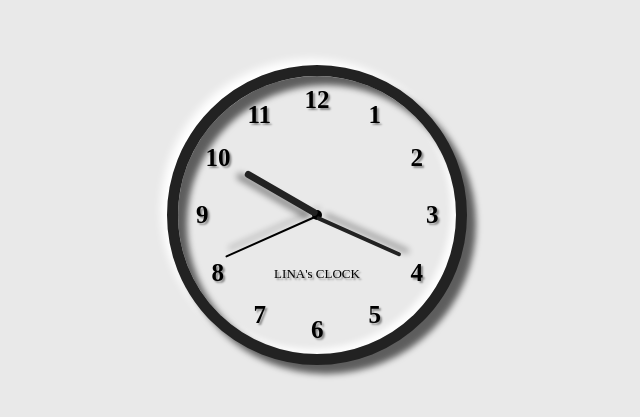
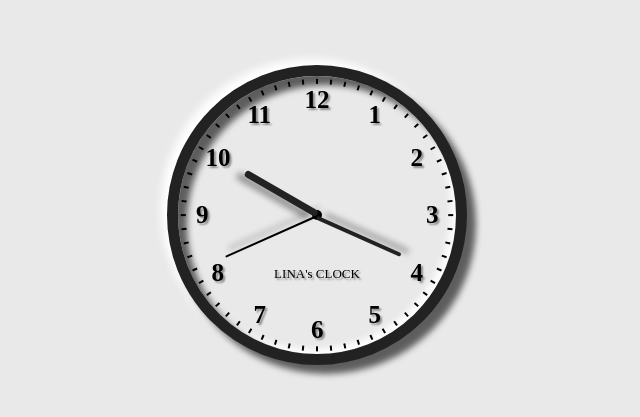
Before and after one commit to musekorea/js-Clock1, a plain HTML site: page index.html in a window 1280 px wide. Shown: the part 193-610 px from the top of the page, 323-963 px from the left. Drawn offline with Linux system fonts and the light colour scheme.

Commit message:
makePins

```diff
--- a/index.js
+++ b/index.js
@@ -1,6 +1,8 @@
 const secondHand = document.querySelector('#secondHand');
 const minuteHand = document.querySelector('#minutedHand');
 const hourHand = document.querySelector('#hourHand');
+const pin = document.querySelectorAll('.pin');
+const container = document.querySelector('.container');
 
 setInterval(clock, 1000);
 function clock() {
@@ -22,3 +24,21 @@ function minuteMove(a) {
 function hourMove(a) {
   hourHand.style.transform = `rotate(${a * 30}deg)`;
 }
+
+for (let i = 0; i < 60; i++) {
+  const div = document.createElement('div');
+  div.classList.add('pinBox');
+  div.innerHTML = `
+  <div class="pin pinBlack">
+  <div class="pin pinWhite"></div>
+  </div>`;
+  container.appendChild(div);
+}
+let i = 0;
+const pinboxes = document.querySelectorAll('.pinBox');
+pinboxes.forEach((pinBox) => {
+  let degree = i * 6;
+  i++;
+  pinBox.style.transform = `rotate(${degree}deg) translateY(-50%)`;
+});
+/* pinbox.style.transform = `rotate(12deg)`; */
--- a/style.css
+++ b/style.css
@@ -146,3 +146,18 @@ body {
   font-size: 13px;
   text-shadow: 2px 2px 2px rgba(0, 0, 0, 0.4);
 }
+.pinBox {
+  position: absolute;
+  height: 49%;
+  width: 2px;
+  transform-origin: center;
+}
+.pinBlack {
+  background-color: transparent;
+  height: 50%;
+}
+.pinWhite {
+  height: 8%;
+  background-color: black;
+}
+/* transform: rotate(0deg) translateY(-50%); */
```
Also changed, not shown: index.html (+6 -0 lines).
